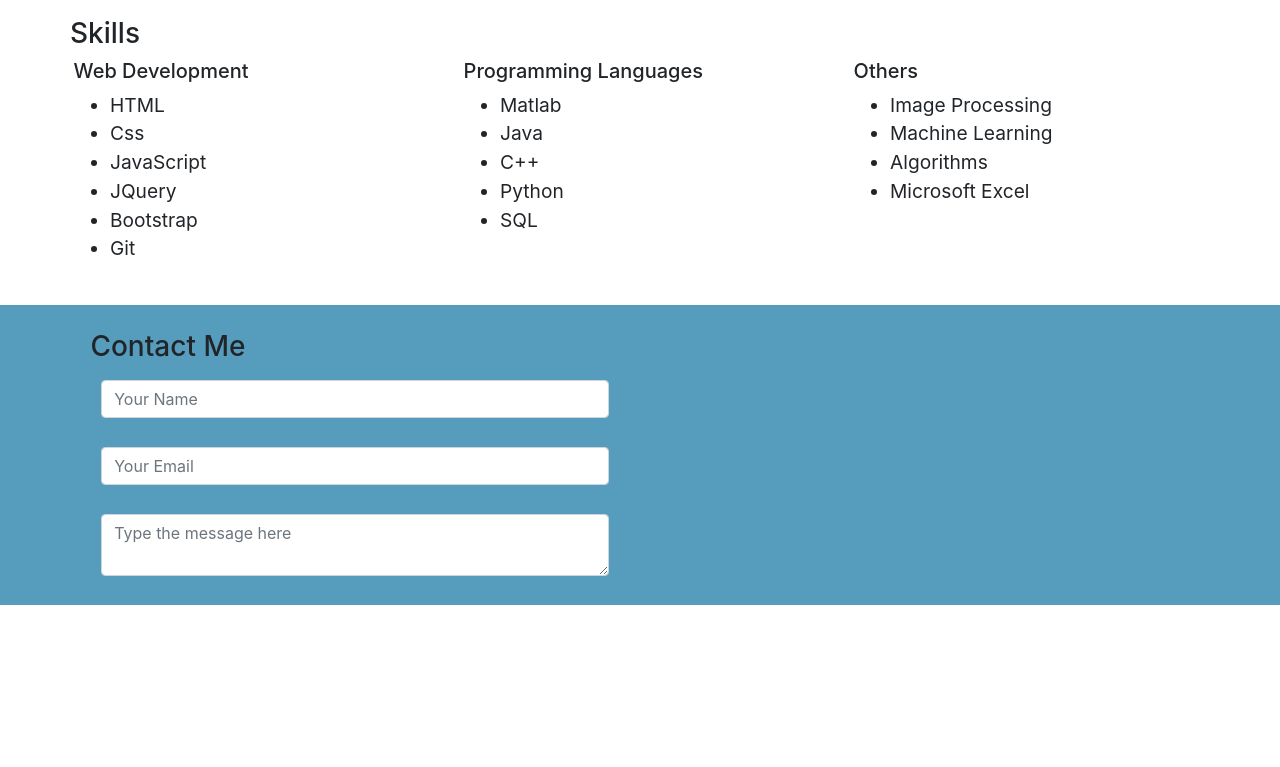
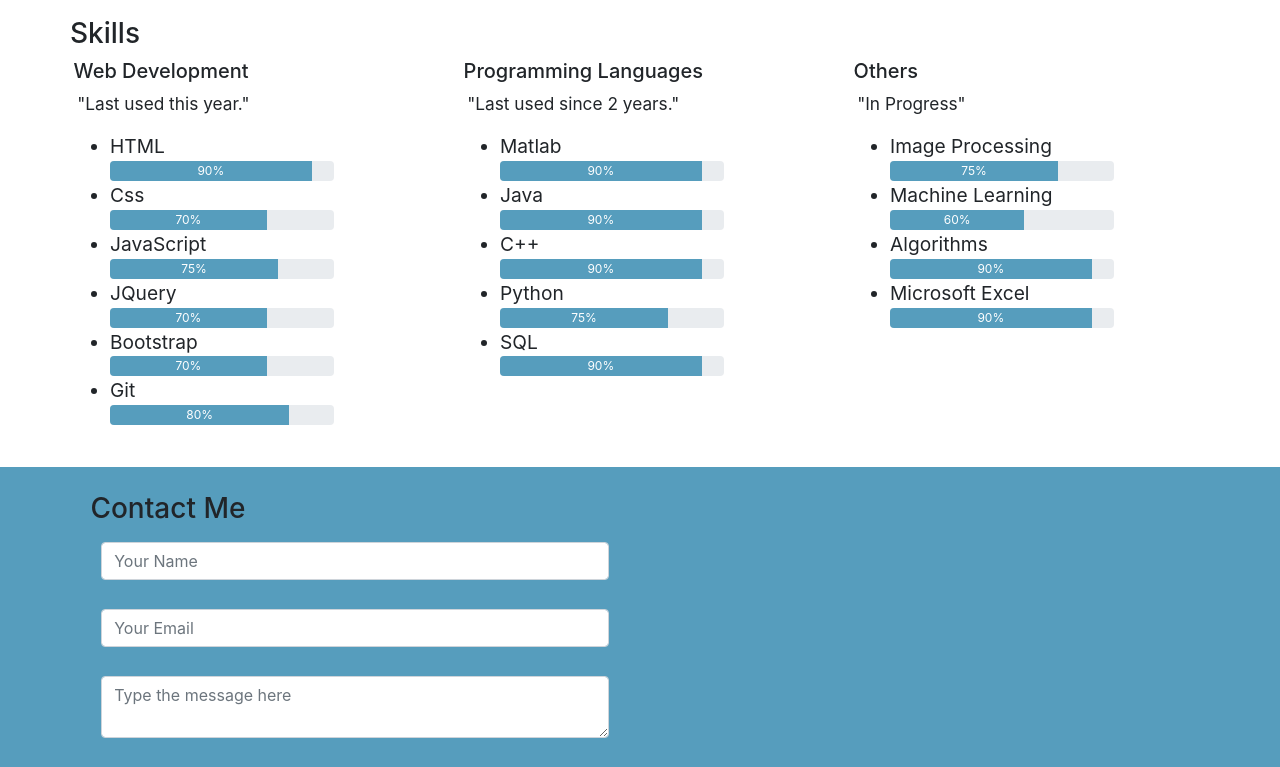
Before and after one commit to BushraDa/FirstResume, a plain HTML site: page ItResume.html in a window 1280 px wide. Shown: the part 1289-2056 px from the top of the page. Before the commit the page ends 1894 px from the top, so only its background shows below. Drawn offline with nearby package versions, Linux system fonts and the light colour scheme.

Commit message:
adding progress bars

```diff
--- a/ItResume.html
+++ b/ItResume.html
@@ -133,34 +133,99 @@
 		<section class="mySkills">
 			<h3>Skills</h3>
 			<div class="row">
-				<div class="web col-md-4 col-sm-6">
+				<div class="web col-lg-4 col-md-6">
 					<h5>Web Development</h5>
+					<p>"Last used this year."</p>
 					<ul>
-						<li>HTML</li>
-						<li>Css</li>
-						<li>JavaScript</li>
-						<li>JQuery</li>
-						<li>Bootstrap</li>
-						<li>Git</li>
+						<li>
+							HTML
+							<div class="progress md-progress">
+							    <div class="progress-bar" role="progressbar" aria-valuenow="90" aria-valuemin="0" aria-valuemax="100" style="width: 90%">90%</div>
+							</div>
+						</li>
+						<li>
+							Css
+							<div class="progress md-progress">
+							    <div class="progress-bar" role="progressbar" aria-valuenow="70" aria-valuemin="0" aria-valuemax="100" style="width: 70%">70%</div>
+							</div>
+						</li>
+						<li>JavaScript
+							<div class="progress md-progress">
+							    <div class="progress-bar" role="progressbar" aria-valuenow="75" aria-valuemin="0" aria-valuemax="100" style="width: 75%">75%</div>
+							</div>
+						</li>
+						<li>JQuery
+							<div class="progress md-progress">
+							    <div class="progress-bar" role="progressbar" aria-valuenow="70" aria-valuemin="0" aria-valuemax="100" style="width: 70%">70%</div>
+							</div>
+						</li>
+						<li>Bootstrap
+							<div class="progress md-progress">
+							    <div class="progress-bar" role="progressbar" aria-valuenow="70" aria-valuemin="0" aria-valuemax="100" style="width: 70%">70%</div>
+							</div>
+						</li>
+						<li>Git
+							<div class="progress md-progress">
+							    <div class="progress-bar" role="progressbar" aria-valuenow="80" aria-valuemin="0" aria-valuemax="100" style="width: 80%">80%</div>
+							</div>
+						</li>
 					</ul>
 				</div>
-				<div class="coding col-md-4 col-sm-6">
+				<div class="coding col-lg-4 col-md-6">
 					<h5>Programming Languages</h5>
+					<p>"Last used since 2 years."</p>
 					<ul>
-						<li>Matlab</li>
-						<li>Java</li>
-						<li>C++</li>
-						<li>Python</li>
-						<li>SQL</li>
+						<li>Matlab
+							<div class="progress md-progress">
+							    <div class="progress-bar" role="progressbar" aria-valuenow="90" aria-valuemin="0" aria-valuemax="100" style="width: 90%">90%</div>
+							</div>
+						</li>
+						<li>Java
+							<div class="progress md-progress">
+							    <div class="progress-bar" role="progressbar" aria-valuenow="90" aria-valuemin="0" aria-valuemax="100" style="width: 90%">90%</div>
+							</div>
+						</li>
+						<li>C++
+							<div class="progress md-progress">
+							    <div class="progress-bar" role="progressbar" aria-valuenow="90" aria-valuemin="0" aria-valuemax="100" style="width: 90%">90%</div>
+							</div>
+						</li>
+						<li>Python
+							<div class="progress md-progress">
+							    <div class="progress-bar" role="progressbar" aria-valuenow="75" aria-valuemin="0" aria-valuemax="100" style="width: 75%">75%</div>
+							</div>
+						</li>
+						<li>SQL
+							<div class="progress md-progress">
+							    <div class="progress-bar" role="progressbar" aria-valuenow="90" aria-valuemin="0" aria-valuemax="100" style="width: 90%">90%</div>
+							</div>
+						</li>
 					</ul>
 				</div>
-				<div class="oters col-md-4 col-sm-6">
+				<div class="oters col-lg-4 col-md-6">
 					<h5>Others</h5>
+					<p>"In Progress"</p>
 					<ul>
-						<li>Image Processing</li>
-						<li>Machine Learning</li>
-						<li>Algorithms</li>
-						<li>Microsoft Excel</li>
+						<li>Image Processing
+							<div class="progress md-progress">
+							    <div class="progress-bar" role="progressbar" aria-valuenow="75" aria-valuemin="0" aria-valuemax="100" style="width: 75%">75%</div>
+							</div>
+						</li>
+						<li>Machine Learning
+							<div class="progress md-progress">
+							    <div class="progress-bar" role="progressbar" aria-valuenow="60" aria-valuemin="0" aria-valuemax="100" style="width: 60%">60%</div>
+							</div>
+						</li>
+						<li>Algorithms
+							<div class="progress md-progress">
+							    <div class="progress-bar" role="progressbar" aria-valuenow="90" aria-valuemin="0" aria-valuemax="100" style="width: 90%">90%</div>
+							</div>
+						</li>
+						<li>Microsoft Excel
+							<div class="progress md-progress">
+							    <div class="progress-bar" role="progressbar" aria-valuenow="90" aria-valuemin="0" aria-valuemax="100" style="width: 90%">90%</div>
+							</div>
+						</li>
 					</ul>
 				</div>
 			</div>
--- a/css/style.css
+++ b/css/style.css
@@ -80,6 +80,11 @@ section p, section h5, footer h3 {
 	padding-left: 1%;
 }
 
+ section div p {
+ 	padding-left: 2%;
+ 	font-size: 0.9em;
+ }
+
 .portfolio img {
     padding: 0.5%;
     margin: 0.5%;
@@ -109,7 +114,7 @@ footer {
 
 .progress {
 	height: 20px;
-	width: 40%;
+	width: 70%;
 }
 
 .progress-bar {
```
Also changed, not shown: artResume.html (+7 -3 lines).
